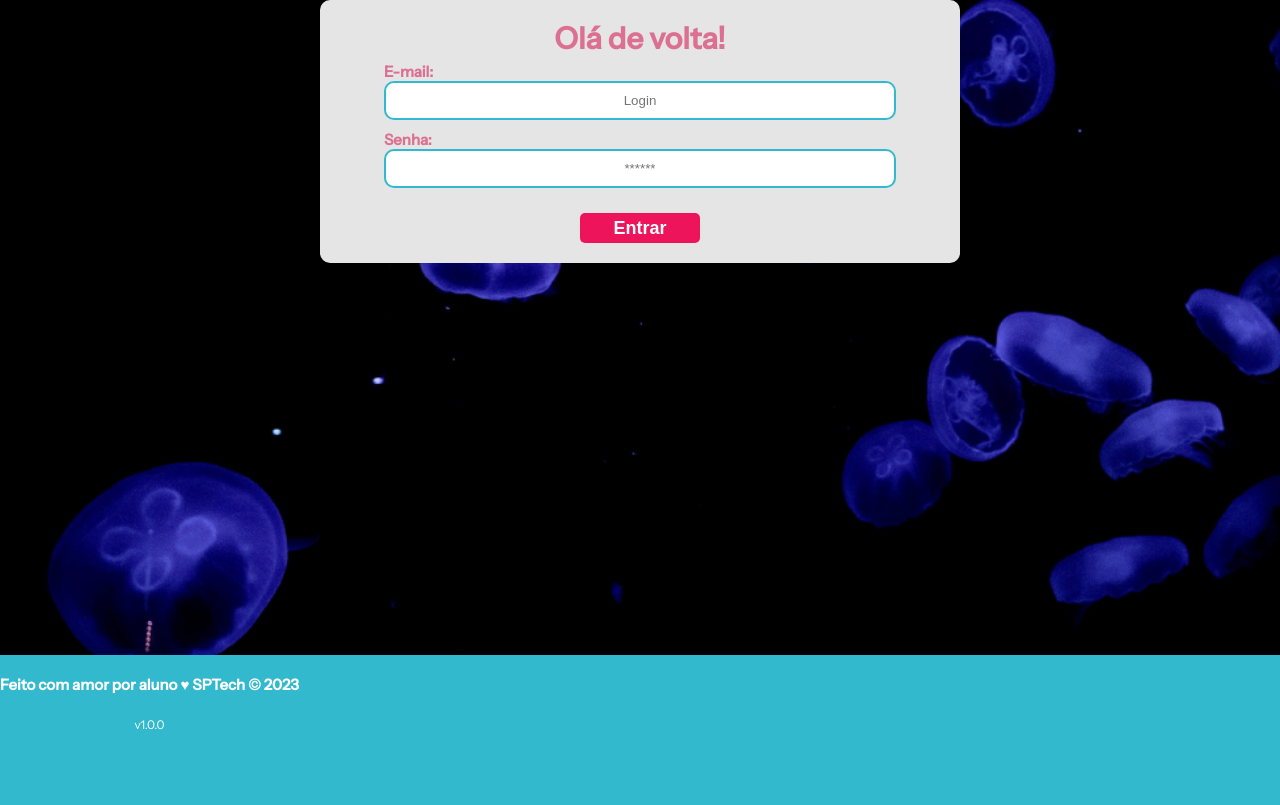
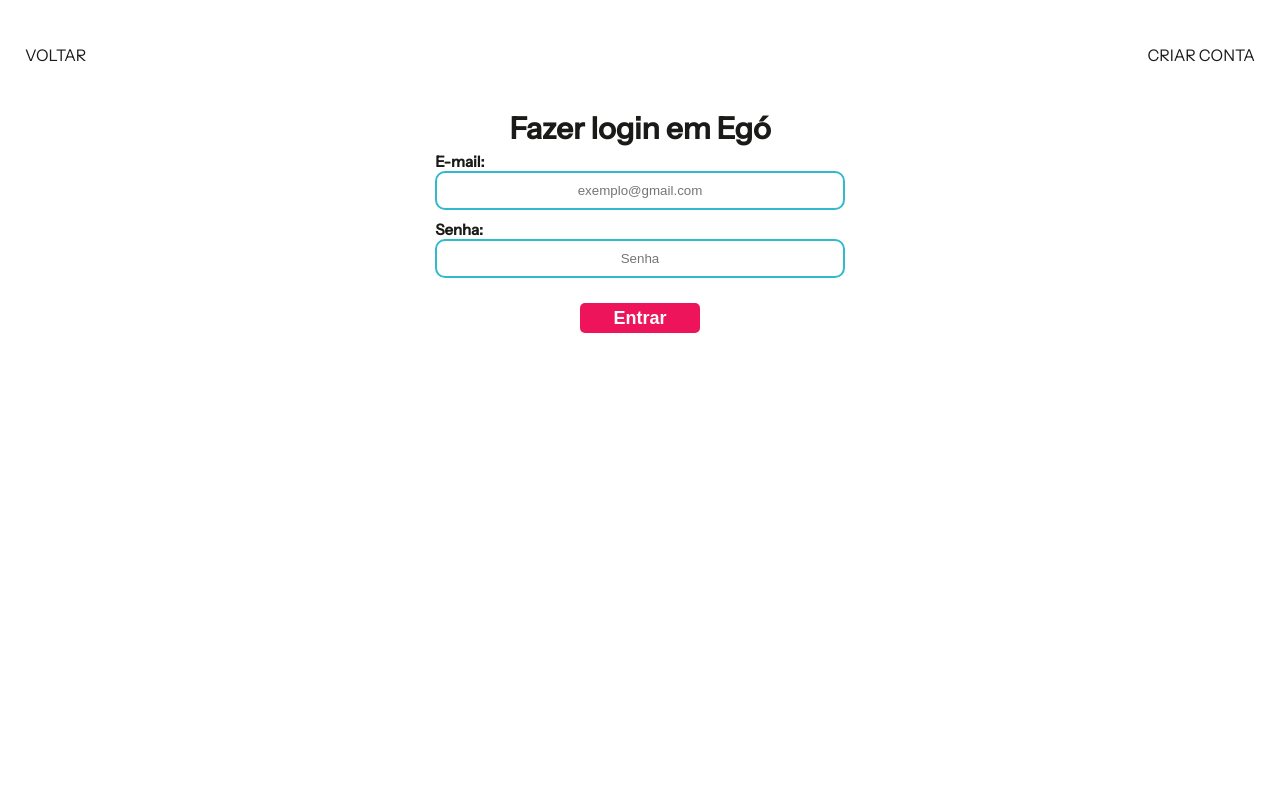
Before and after one commit to danielrocha28/eg-, a website: page public/login.html in a window 1280 px wide. Drawn offline with Linux system fonts and the light colour scheme.

Commit message:
refactor: make a first version of `login`

```diff
--- a/public/css/estilo.css
+++ b/public/css/estilo.css
@@ -352,8 +352,16 @@ body {
 
 .login {
   min-height: calc(100vh - var(--tamanho-header) - var(--tamanho-footer));
-  background-image: url('../assets/imgs/bg-jelly-fish-para-home.png');
+  background-color: white;
   background-size: cover;
+}
+
+.login-buttons {
+  display: flex;
+  flex-direction: row;
+  justify-content: space-between;
+  margin-top: 20px;
+  padding: 25px;
 }
 
 .login .container {
@@ -363,13 +371,12 @@ body {
 }
 
 .card {
-  width: 50%;
-  background-color: #e5e5e5;
+  width: 40%;
+  background-color: white;
   border-radius: 10px;
   display: flex;
   align-items: center;
   justify-content: center;
-  color: palevioletred;
   flex-direction: column;
   height: fit-content;
   padding: 20px 0;
--- a/public/login.html
+++ b/public/login.html
@@ -17,6 +17,16 @@
 
 <body>
     <div class="login">
+
+        <div class="login-buttons">
+            <div class="voltar">
+                <span>VOLTAR</span>
+            </div>
+
+            <div class="cadastro">
+                <span>CRIAR CONTA</span>
+            </div>
+        </div>
         <div class="alerta_erro">
             <div class="card_erro" id="cardErro">
                 <span id="mensagem_erro"></span>
@@ -24,15 +34,15 @@
         </div>
         <div class="container">
             <div class="card card-login">
-                <h2>Olá de volta!</h2>
+                <h2>Fazer login em Egó</h2>
                 <div class="formulario">
                     <div class="campo">
                         <span>E-mail:</span>
-                        <input id="email_input" type="text" placeholder="Login">
+                        <input id="email_input" type="text" placeholder="exemplo@gmail.com">
                     </div>
                     <div class="campo">
                         <span>Senha:</span>
-                        <input id="senha_input" type="password" placeholder="******">
+                        <input id="senha_input" type="password" placeholder="Senha">
                     </div>
                     <button class="botao" onclick="entrar()">Entrar</button>
                 </div>
@@ -45,15 +55,6 @@
             </div>
         </div>
     </div>
-
-    <!--footer inicio-->
-    <div class="footer">
-        <div class="container">
-            <h4>Feito com amor por aluno &hearts; SPTech &copy; 2023</h4>
-            <span class="version">v1.0.0</span>
-        </div>
-    </div>
-    <!--footer fim-->
 
 </body>
 
```
